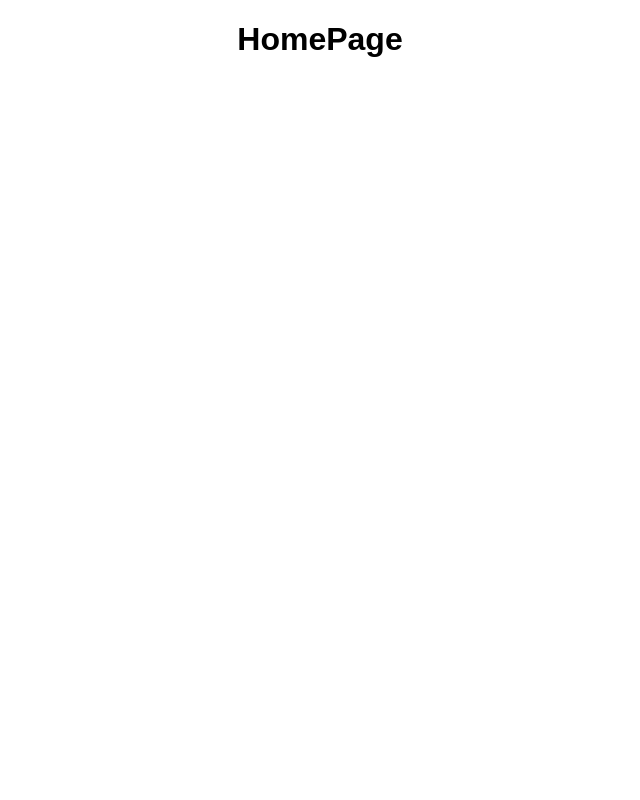
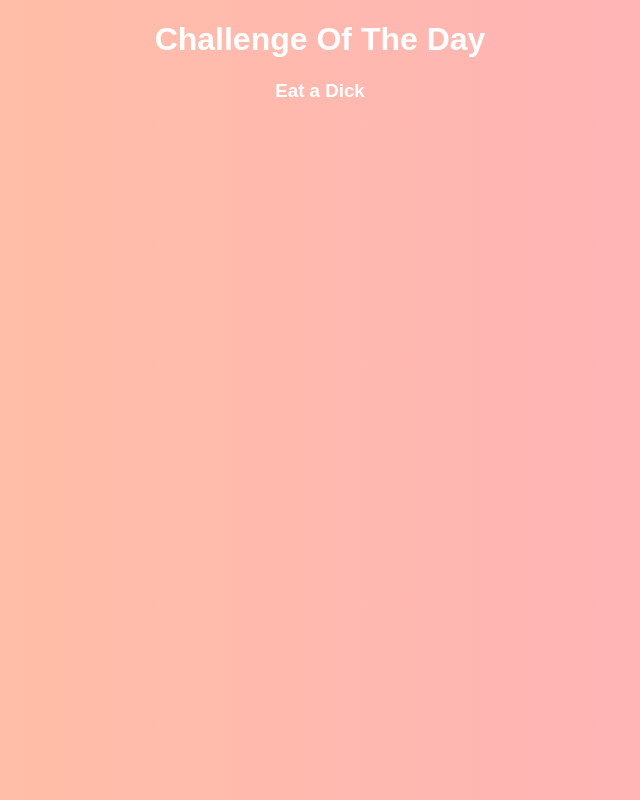
Before and after one commit to keeganthomp/king-of-it, a React app: page / in a window 1280 px wide. Shown: the whole page, without its empty margins (320-960 px from the left). Built offline with nearby package versions, Linux system fonts and the light colour scheme.

Commit message:
passing props to components from store

```diff
--- a/package.json
+++ b/package.json
@@ -5,7 +5,11 @@
   "dependencies": {
     "react": "^15.6.1",
     "react-dom": "^15.6.1",
-    "react-scripts": "1.0.11"
+    "react-redux": "^5.0.6",
+    "react-router-dom": "^4.1.2",
+    "react-scripts": "1.0.11",
+    "redux": "^3.7.2",
+    "redux-thunk": "^2.2.0"
   },
   "scripts": {
     "start": "react-scripts start",
--- a/src/components/HomePage.js
+++ b/src/components/HomePage.js
@@ -1,11 +1,21 @@
-import React, { Component } from 'react';
+import React, { Component } from "react";
+import { connect } from "react-redux";
 
-export default class HomePage extends Component {
+class HomePage extends Component {
   render() {
     return (
       <div>
-                <h1>HomePage</h1>
+        <h1>Challenge Of The Day</h1>
+        <h3>
+          {this.props.dailyChallenge}
+        </h3>
       </div>
     );
   }
 }
+
+const mapStateToProps = (state, ownProps) => ({
+  dailyChallenge: state.dailyChallenge
+});
+
+export default connect(mapStateToProps)(HomePage);
--- a/src/index.js
+++ b/src/index.js
@@ -1,13 +1,15 @@
-import React from 'react';
-import ReactDOM from 'react-dom';
-import './styles/index.css';
-import BaseLayout from './components/BaseLayout';
-import registerServiceWorker from './registerServiceWorker';
+import React from "react";
+import ReactDOM from "react-dom";
+import "./styles/index.css";
+import BaseLayout from "./components/BaseLayout";
+import registerServiceWorker from "./registerServiceWorker";
+import { store } from "./store";
+import { Provider } from "react-redux";
 
 ReactDOM.render(
-
-<BaseLayout />
-
-
-, document.getElementById('root'));
+  <Provider store={store}>
+    <BaseLayout />
+  </Provider>,
+  document.getElementById("root")
+);
 registerServiceWorker();
--- a/src/reducers/index.js
+++ b/src/reducers/index.js
@@ -1,10 +1,8 @@
-import { combineReducers } from "redux";
 import _ from "lodash";
 
 const initialState = {
-
+  dailyChallenge: "Eat a Dick",
   hasErrored: "No Errors ☺"
-
 };
 
 const reducer = (state = initialState, action) => {
@@ -15,8 +13,5 @@ const reducer = (state = initialState, action) => {
   }
 };
 
-const rootReducer = combineReducers({
-  titles: reducer
-});
 
-export default rootReducer;
+export default reducer;
--- a/src/store/index.js
+++ b/src/store/index.js
@@ -1,6 +1,6 @@
 import reduxThunk from "redux-thunk";
-import rootReducer from "../reducers";
+import reducer from "../reducers";
 import { createStore, applyMiddleware } from "redux";
 
 
-export const store = createStore(rootReducer, applyMiddleware(reduxThunk));
+export const store = createStore(reducer, applyMiddleware(reduxThunk));
--- a/src/styles/index.css
+++ b/src/styles/index.css
@@ -1,5 +1,18 @@
 body {
+  background: #ffafbd; /* fallback for old browsers */
+  background: -webkit-linear-gradient(
+    to right,
+    #ffc3a0,
+    #ffafbd
+  ); /* Chrome 10-25, Safari 5.1-6 */
+  background: linear-gradient(
+    to right,
+    #ffc3a0,
+    #ffafbd
+  ); /* W3C, IE 10+/ Edge, Firefox 16+, Chrome 26+, Opera 12+, Safari 7+ */
+
   margin: 0;
   padding: 0;
   font-family: sans-serif;
+  color: white;
 }
```
Also changed, not shown: 1 other file. Lines whose indentation alone changed are shown as unchanged.
